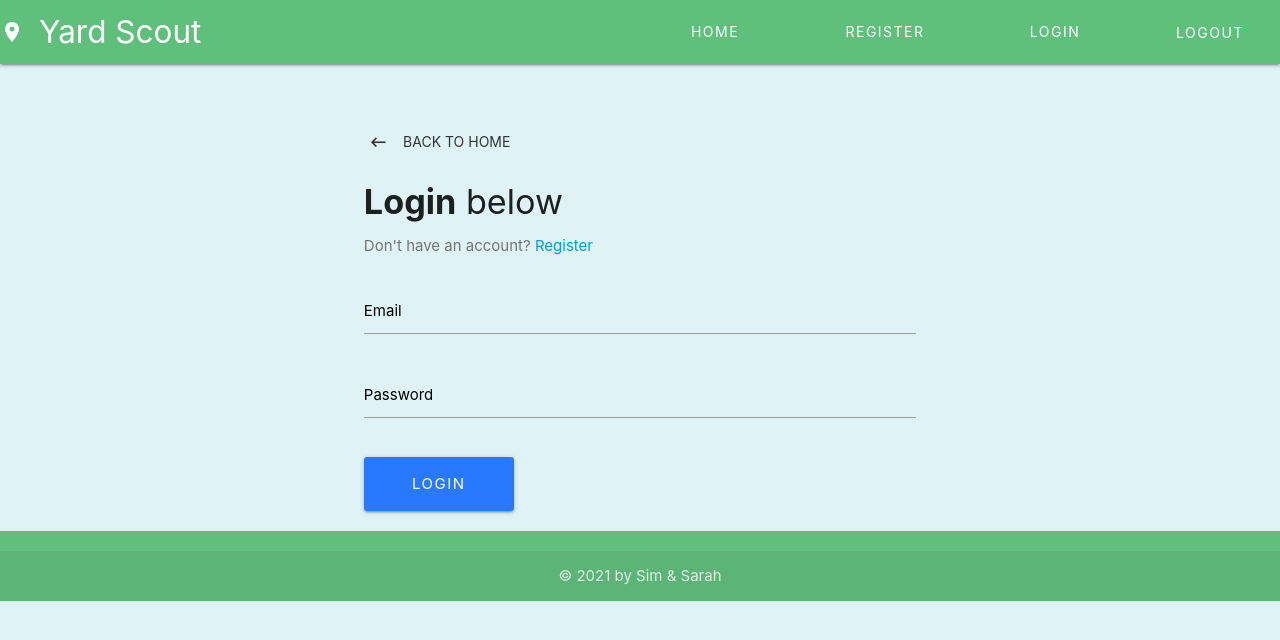
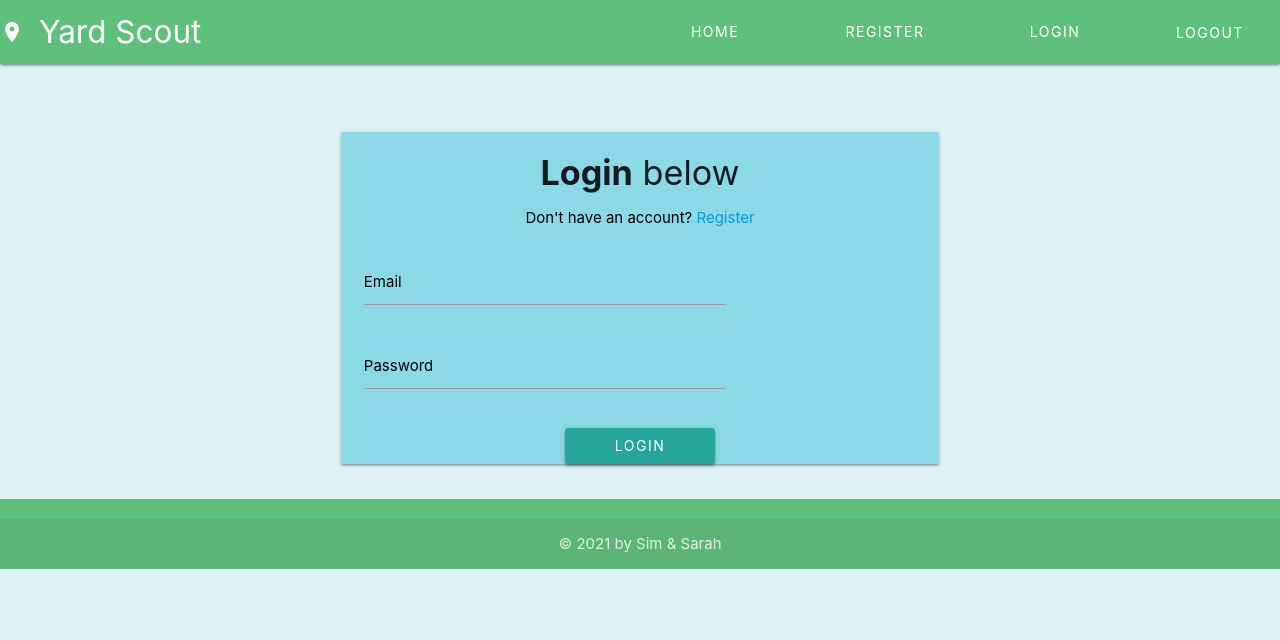
Before and after one commit to simk2020/Project-3, a React (Create React App) app in the folder client/: page /login in a window 1280 px wide. Shown: the top 640 px of the page. Built offline with nearby package versions, Linux system fonts and the light colour scheme; what google-maps-react would draw is missing.

Commit message:
styling for login page

```diff
--- a/client/src/components/pages/Login.js
+++ b/client/src/components/pages/Login.js
@@ -31,20 +31,20 @@ const Login = props => {
   return (
     <div className="container">
       <div className="row" style={{ marginTop: '4rem' }}>
-        <div className="col s8 offset-s2">
-          <Link to="/" className="btn-flat waves-effect">
+        <div className="card-panel col s8 offset-s2 center-align">
+          {/* <Link to="/" className="btn-flat waves-effect">
             <i className="material-icons left">keyboard_backspace</i> Back to home
-          </Link>
+          </Link> */}
           <div className="col s12" style={{ paddingLeft: '11.250px' }}>
             <h4>
               <b>Login</b> below
             </h4>
-            <p className="grey-text text-darken-1">
+            <p className="black-text text-darken-1 center-align">
               Don't have an account? <Link to="/register">Register</Link>
             </p>
           </div>
           <form noValidate onSubmit={onSubmit}>
-            <div className="input-field col s12">
+            <div className="input-field col s8">
               <input ref={emailRef} error={errors.incorrect} name="email" type="email"
                      className={classnames('', { invalid: errors.incorrect })} />
 
@@ -53,7 +53,7 @@ const Login = props => {
               <span className="red-text">{errors.incorrect}</span>
             </div>
 
-            <div className="input-field col s12">
+            <div className="input-field col s8">
               <input ref={passwordRef} error={errors.incorrect} name="password" type="password"
                      className={classnames('', { invalid: errors.incorrect })} />
               <label htmlFor="password">Password</label>
@@ -63,9 +63,9 @@ const Login = props => {
               <span className="red-text">{errors.message}</span>
             </div>
 
-            <div className="col s12" style={{ paddingLeft: '11.250px' }}>
+            <div className="col s12 center-align" style={{ paddingLeft: '11.250px' }}>
               <button
-                className="btn btn-large waves-effect waves-light hoverable blue accent-3"
+                className="btn btn waves-effect waves-ligh"
                 style={{
                   width: '150px',
                   borderRadius: '3px',
```
